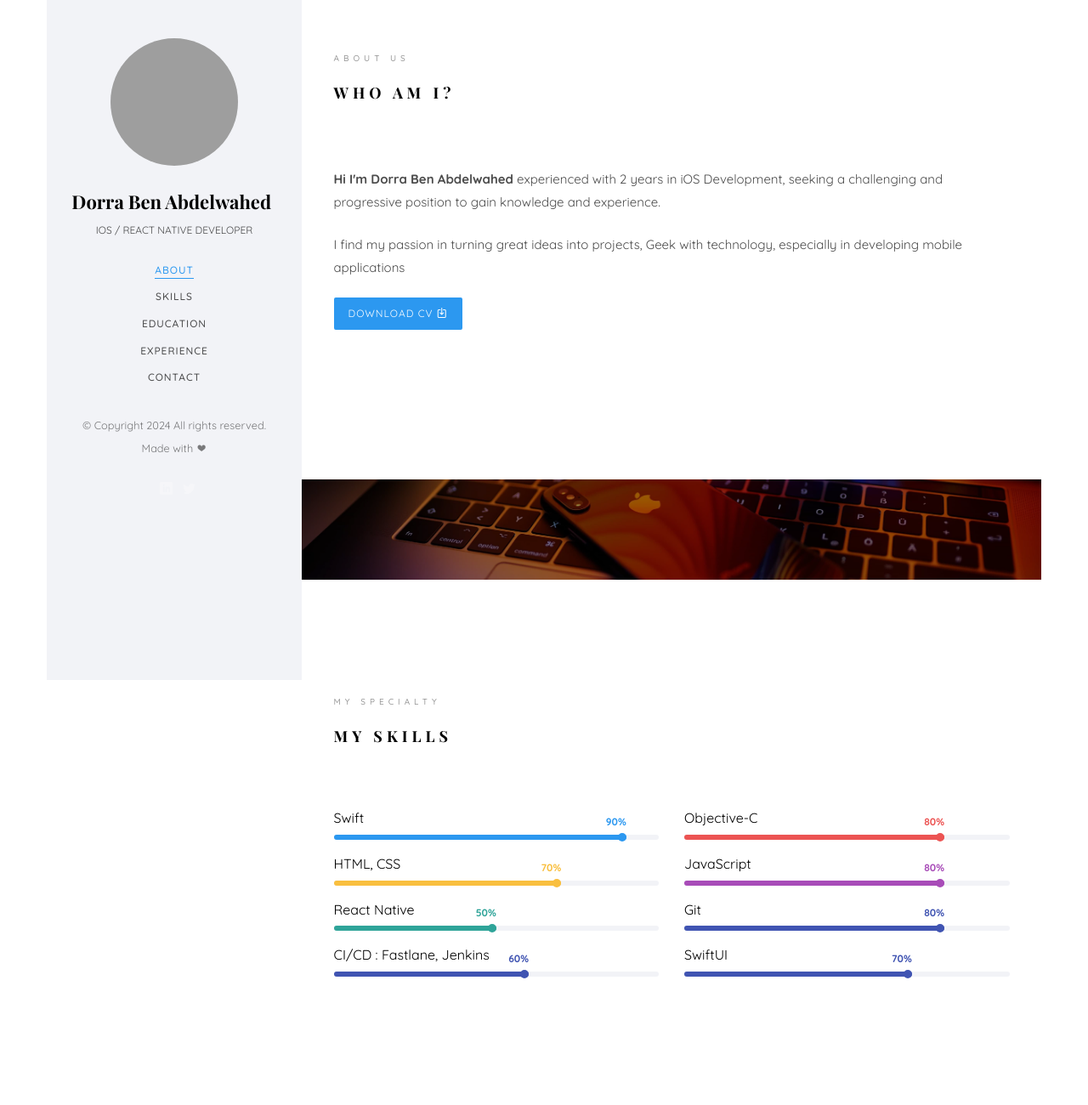
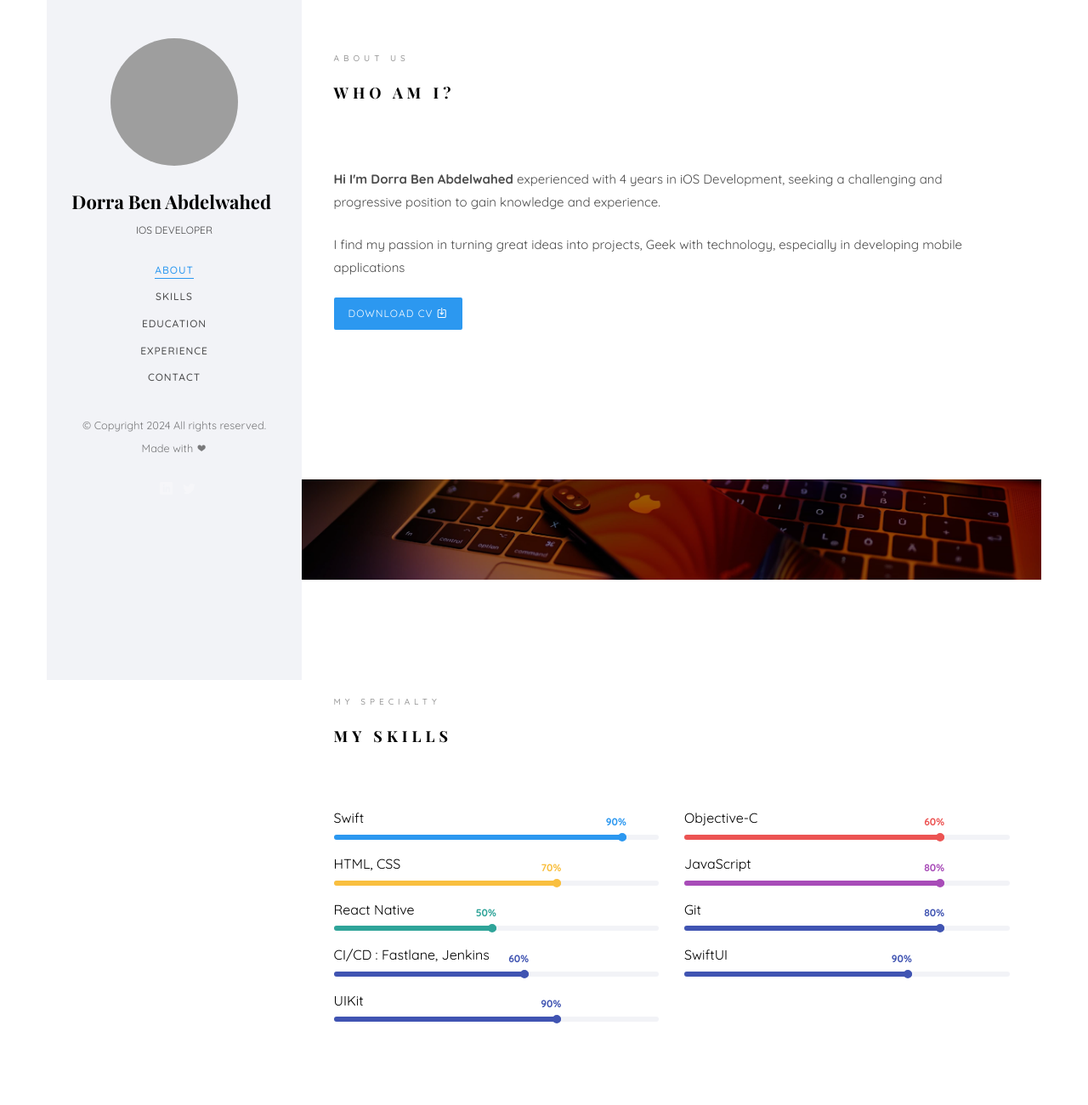
Before and after one commit to dorra-abdelwahed/dorraAbdelwahed.github.io, a plain HTML site: page index.html in a window 1280 px wide. Shown: the top 1300 px of the page at 85% size. Drawn offline with nearby package versions, Linux system fonts and the light colour scheme; grey boxes are pictures that could not be loaded; some icons are missing; files whose address does not match are found by name; a web font is replaced by a local one.

Commit message:
update info

```diff
--- a/index.html
+++ b/index.html
@@ -58,7 +58,7 @@
 			<div class="text-center">
 				<div class="author-img" style="background-image: url(images/about.png);"></div>
 				<h1 id="colorlib-logo"><a href="index.html">Dorra Ben Abdelwahed</a></h1>
-				<span class="position">iOS / React Native Developer</span>
+				<span class="position">iOS Developer</span>
 			</div>
 			<nav id="colorlib-main-menu" role="navigation" class="navbar">
 				<div id="navbar" class="collapse">
@@ -101,7 +101,7 @@ Copyright <script>document.write(new Date().getFullYear());</script> All rights
 									<div class="about-desc">
 										<span class="heading-meta">About Us</span>
 										<h2 class="colorlib-heading">Who Am I?</h2>
-										<p><strong>Hi I'm Dorra Ben Abdelwahed</strong> experienced with 2 years in iOS Development, seeking a challenging and progressive position to gain knowledge and experience.</p>
+										<p><strong>Hi I'm Dorra Ben Abdelwahed</strong> experienced with 4 years in iOS Development, seeking a challenging and progressive position to gain knowledge and experience.</p>
 										<p>I find my passion in turning great ideas into projects, Geek with technology, especially in developing mobile applications</p>
 
 										<p><a class="btn btn-primary btn-learn">Download CV <i class="icon-download4"></i></a></p>
@@ -172,7 +172,7 @@ Copyright <script>document.write(new Date().getFullYear());</script> All rights
 								<div class="progress">
 								 	<div class="progress-bar color-2" role="progressbar" aria-valuenow="60"
 								  	aria-valuemin="0" aria-valuemax="100" style="width:80%">
-								    <span>80%</span>
+								    <span>60%</span>
 								  	</div>
 								</div>
 							</div>
@@ -238,7 +238,18 @@ Copyright <script>document.write(new Date().getFullYear());</script> All rights
 								<div class="progress">
 								 	<div class="progress-bar color-6" role="progressbar" aria-valuenow="80"
 								  	aria-valuemin="0" aria-valuemax="100" style="width:70%">
-								    <span>70%</span>
+								    <span>90%</span>
+								  	</div>
+								</div>
+							</div>
+						</div>
+						<div class="col-md-6 animate-box" data-animate-effect="fadeInRight">
+							<div class="progress-wrap">
+								<h3>UIKit</h3>
+								<div class="progress">
+								 	<div class="progress-bar color-6" role="progressbar" aria-valuenow="80"
+								  	aria-valuemin="0" aria-valuemax="100" style="width:70%">
+								    <span>90%</span>
 								  	</div>
 								</div>
 							</div>
@@ -311,7 +322,7 @@ Copyright <script>document.write(new Date().getFullYear());</script> All rights
 					               </div>
 
 					               <div class="timeline-label">
-					                  <h2><a href="https://www.mobelite.fr/en/">iOS / React Native Developer</a> <span>2020-Now</span></h2>
+					                  <h2><a href="https://www.mobelite.fr/en/">iOS Developer</a> <span>Dec 2019-Now</span></h2>
 					                  <p><ul>
 										<li>analyzing code and fixing bugs in different mobelite applications</li>
 										<li>Migrate the frameworks deprecated</li>
@@ -358,7 +369,7 @@ Copyright <script>document.write(new Date().getFullYear());</script> All rights
 									<i class="icon-map"></i>
 								</div>
 								<div class="colorlib-text">
-									<p>Cité enasr, Jemmel, Monastir, Tunisie</p>
+									<p>2 Rue Henrie Lenoble, 91300 Massy, France</p>
 								</div>
 							</div>
 
```
Also changed, not shown: 1 other file.
